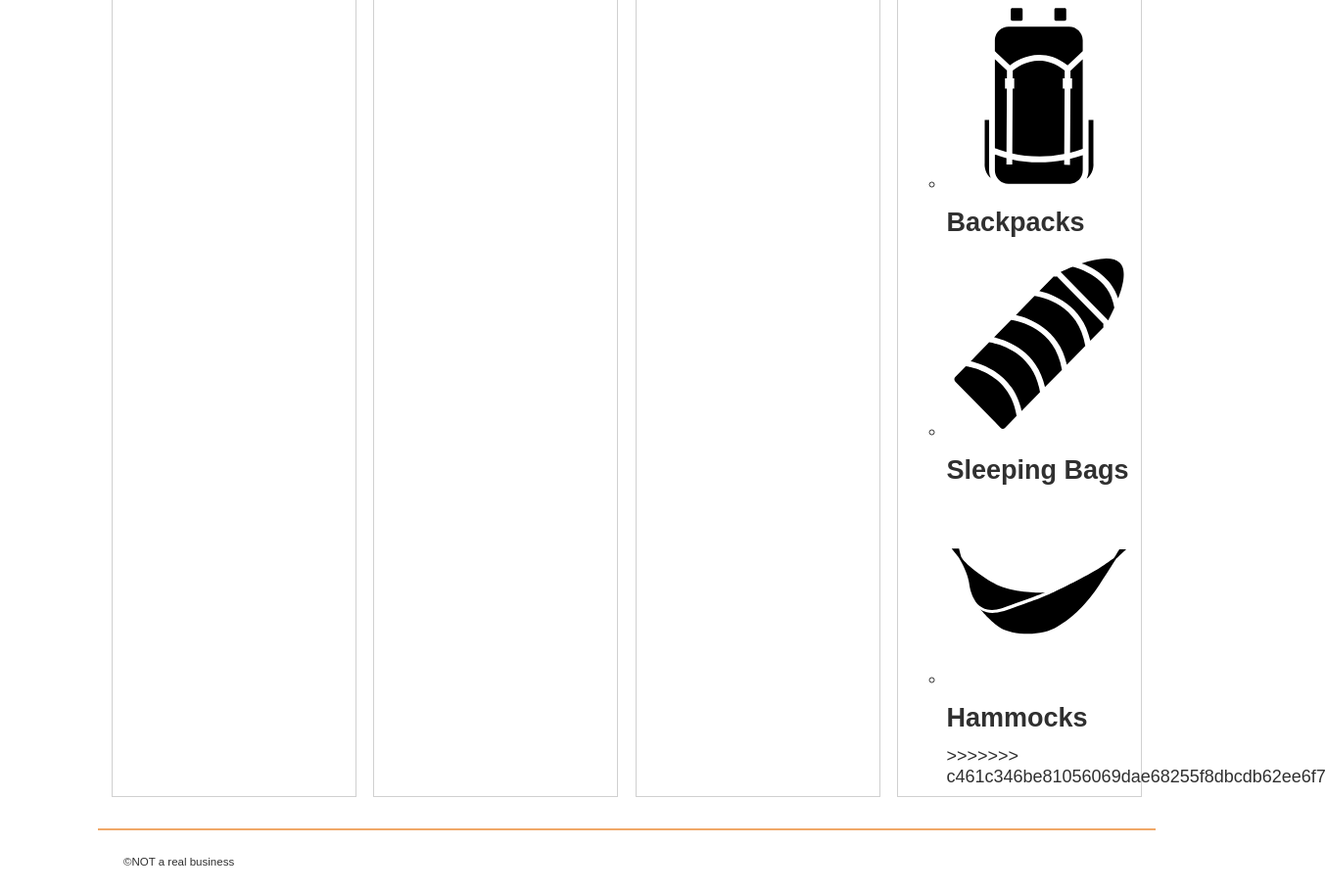
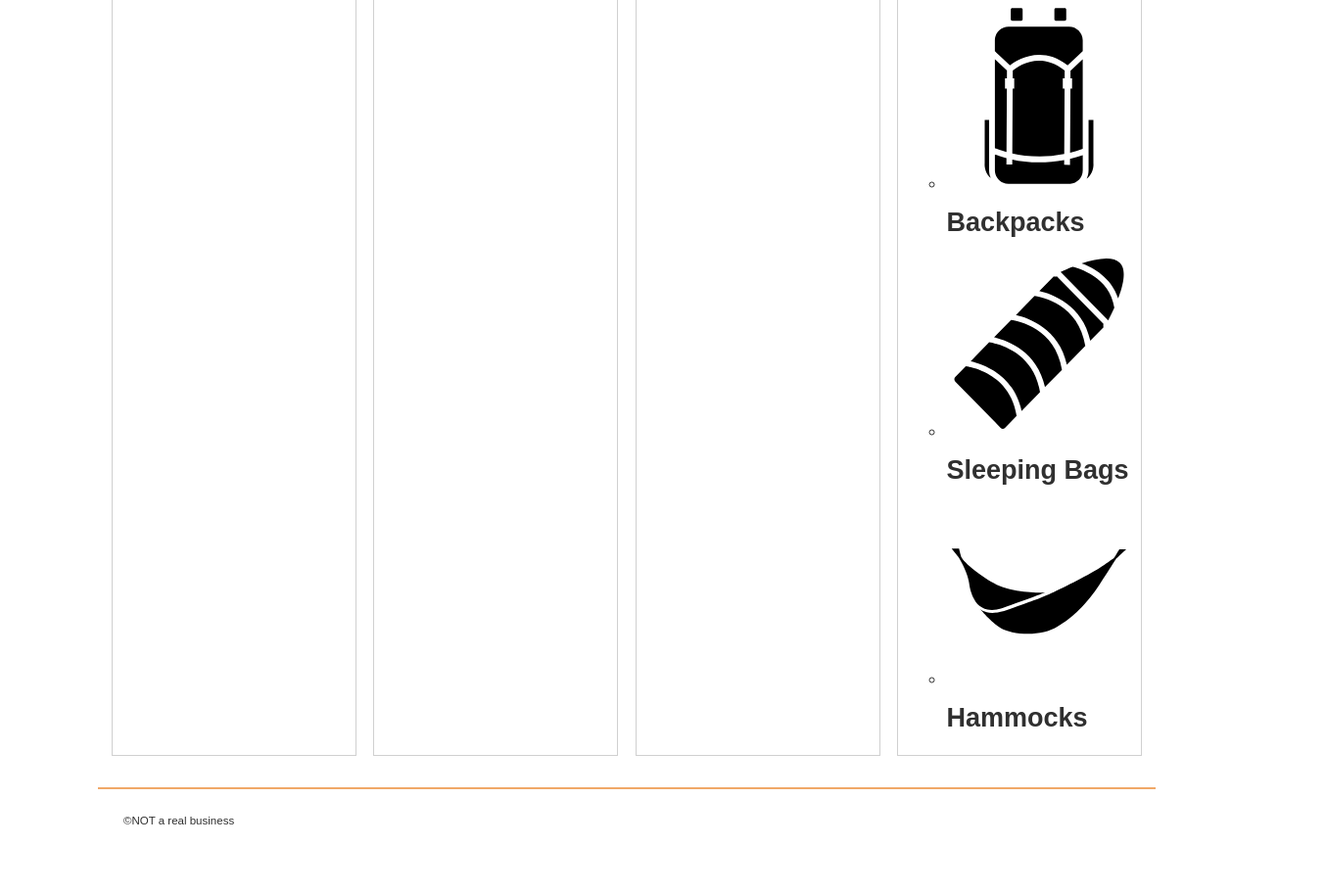
Before and after one commit to Eluwa101/team11, a website built with Vite: page src/index.html in a window 1280 px wide. Shown: the part 1384-2296 px from the top of the page at 98% size, 1354 px wide, since content can reach past the window. After the commit the page ends 2254 px from the top, so only its background shows below. Built offline with nearby package versions, Linux system fonts and the light colour scheme.

Commit message:
index html change

```diff
--- a/src/index.html
+++ b/src/index.html
@@ -116,7 +116,6 @@
               />
               <h2>Hammocks</h2>
             </a>
->>>>>>> c461c346be81056069dae68255f8dbcdb62ee6f7
           </li>
         </ul>
       </section>
```
